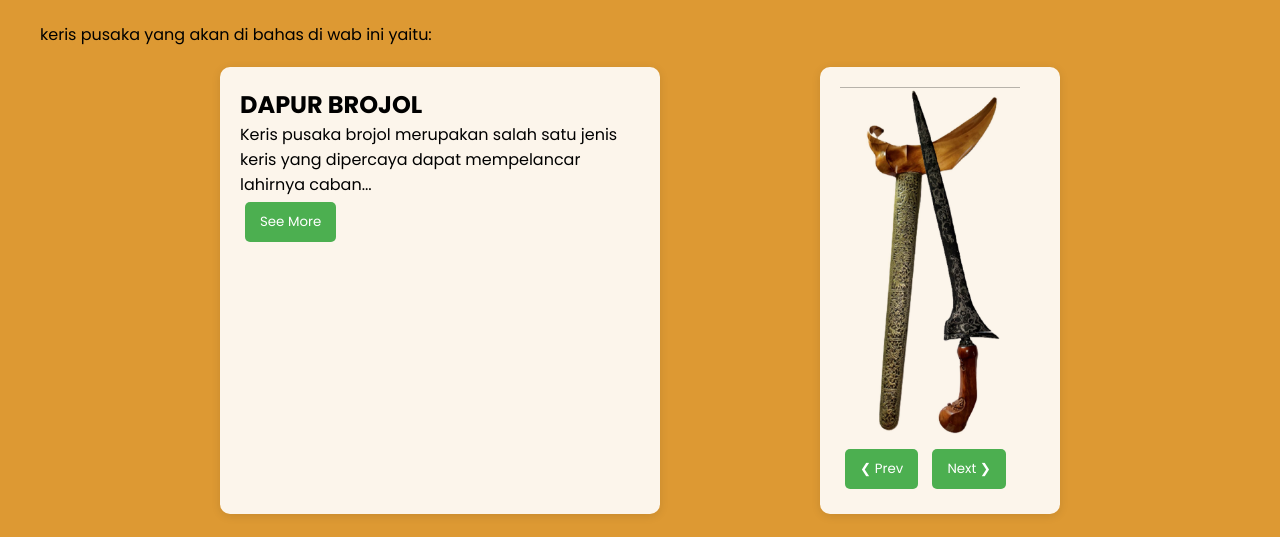
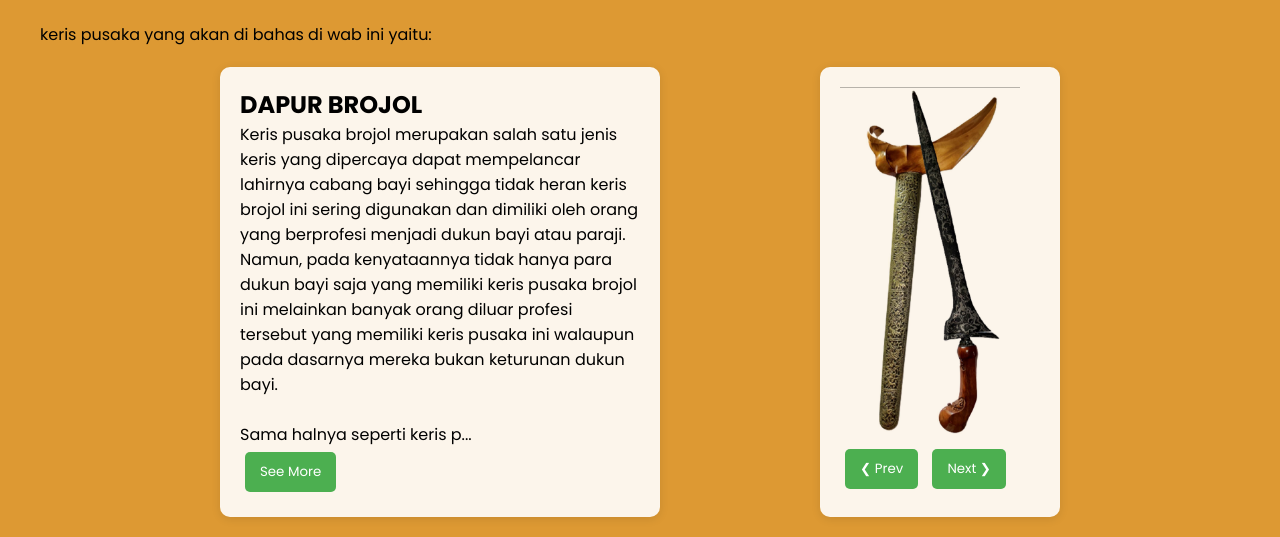
Before and after one commit to nelsenfer/Project-Web-Pusaka, a plain HTML site: page index.html in a window 1280 px wide. Shown: the part 258-795 px from the top of the page. Drawn offline with Linux system fonts and the light colour scheme; a web font is replaced by a local one.

Commit message:
bla blka

```diff
--- a/index.html
+++ b/index.html
@@ -37,6 +37,6 @@
     <footer>
         <p>&copy; 2023 Pusaka Web. All rights reserved.</p>
     </footer>
-    <script src="./js/script.js" type="module" defer></script>
+    <script src="./js/script.js"  defer></script>
 </body>
 </html>
--- a/js/librari.js
+++ b/js/librari.js
@@ -50,5 +50,3 @@ const keriss = [
     img: "/img/DAPUR BROJOL.jpg",
   },
 ];
-
-export { keriss };
--- a/js/script.js
+++ b/js/script.js
@@ -1,4 +1,55 @@
-import { keriss } from "./librari.js";
+const keriss = [
+  {
+    nama: "DAPUR BROJOL",
+    isi: "Keris pusaka brojol merupakan salah satu jenis keris yang dipercaya dapat mempelancar lahirnya cabang bayi sehingga tidak heran keris brojol ini sering digunakan dan dimiliki oleh orang yang berprofesi menjadi dukun bayi atau paraji. Namun, pada kenyataannya tidak hanya para dukun bayi saja yang memiliki keris pusaka brojol ini melainkan banyak orang diluar profesi tersebut yang memiliki keris pusaka ini walaupun pada dasarnya mereka bukan keturunan dukun bayi.<br><br>Sama halnya seperti keris pusaka pada umumnya, keris brojol juga merupakan salah satu karya buatan yang mempunyai kekuatan spiritual terutama dalam bentuk ajaran-ajaran hidup. Brojol memang identik dengan kelahiran cabang bayi didalam perut. Keris berdhapur brojol merupakan simbol dari kelahiran bayi bukan sebagai proses kelahiran itu sendiri melainkan ditujukan pada kesucian cabang bayi yang baru saja dilahirkan yaitu sebagai fitrah manusia",
+    img: "/img/DAPUR BROJOL.jpg",
+  },
+  {
+    nama: "DAPUR TILAM UPIH ",
+    isi: "TILAM SARI, adalah salah satu bentuk Dhapur keris lurus yang cukup banyak dijumpai di Pulau Jawa. Bentuk keris itu sangat serupa dengan keris dhapur Tilam Upih. Ricikan-nya adalah: Gandik Polos berukuran normal, tikel alis, pejetan, sraweyan, dan thingil berbentuk ri pandan. Menurut cerita pitutur lisan, salah satu wali-sanga, yaitu Kanjeng Sunan Kalijaga pernah menyarankan kepada pengikut-pengikut beliau, bahwa keris pusaka pertama yang harus dimiliki adalah keris dengan dapur Tilam Upih kemudian pasangannya adalah Tilam Sari. Menurut beliau keris dengan dapur ini, bisa menjadi pengikut/teman yang setia disaat suka maupun duka, disaat prihatin dan disaat jaya.<br><br>Tilam yang dalam terminologi Jawa berarti tikar yang terbuat dari anyaman daun untuk alas tidur, diistilahkan sebagai kondisi sedang tirakat/prihatin, masih tidur dengan alas yang keras, belum dengan alas yang empuk. Sedangkan Sari berarti kembang yang mempunyai filosofi luhur lambang rasa bakti terhadap orang tua, kemulyaan hidup dan keharuman nama",
+    img: "/img/DAPUR TILAM UPIH.jpg",
+  },
+  {
+    nama: "DAPUR TILAM SARI",
+    isi: "TILAM SARI, adalah salah satu bentuk Dhapur keris lurus yang cukup banyak dijumpai di Pulau Jawa. Bentuk keris itu sangat serupa dengan keris dhapur Tilam Upih. Ricikan-nya adalah: Gandik Polos berukuran normal, tikel alis, pejetan, sraweyan, dan thingil berbentuk ri pandan. Menurut cerita pitutur lisan, salah satu wali-sanga, yaitu Kanjeng Sunan Kalijaga pernah menyarankan kepada pengikut-pengikut beliau, bahwa keris pusaka pertama yang harus dimiliki adalah keris dengan dapur Tilam Upih kemudian pasangannya adalah Tilam Sari. Menurut beliau keris dengan dapur ini, bisa menjadi pengikut/teman yang setia disaat suka maupun duka, disaat prihatin dan disaat jaya. <br><br> Tilam yang dalam terminologi Jawa berarti tikar yang terbuat dari anyaman daun untuk alas tidur, diistilahkan sebagai kondisi sedang tirakat/prihatin, masih tidur dengan alas yang keras, belum dengan alas yang empuk. Sedangkan Sari berarti kembang yang mempunyai filosofi luhur lambang rasa bakti terhadap orang tua, kemulyaan hidup dan keharuman nama.",
+    img: "/img/dapur tilam.jpg",
+  },
+  {
+    nama: "Keris Empat",
+    isi: "Keris ini memiliki sejarah panjang dan sering digunakan dalam upacara adat. Banyak yang meyakini bahwa keris ini memiliki kekuatan magis.",
+    img: "/img/DAPUR BROJOL.jpg",
+  },
+  {
+    nama: "Keris Lima",
+    isi: "Keris ini dikenal dengan bilahnya yang tajam dan motif pamor yang indah. Dipercaya dapat memberikan keberanian dan keteguhan hati.",
+    img: "/img/DAPUR BROJOL.jpg",
+  },
+  {
+    nama: "Keris Enam",
+    isi: "Keris ini sering dikaitkan dengan kekuatan alam dan spiritual. Banyak yang meyakini bahwa keris ini dapat membantu pemiliknya menghadapi rintangan hidup.",
+    img: "/img/DAPUR BROJOL.jpg",
+  },
+  {
+    nama: "Keris Tujuh",
+    isi: "Keris ini memiliki bentuk yang unik dan sering digunakan sebagai pusaka keluarga. Dipercaya dapat membawa kedamaian dan harmoni.",
+    img: "/img/DAPUR BROJOL.jpg",
+  },
+  {
+    nama: "Keris Delapan",
+    isi: "Keris ini dikenal dengan kekuatan spiritualnya yang tinggi. Banyak yang meyakini bahwa keris ini dapat melindungi pemiliknya dari energi negatif.",
+    img: "/img/DAPUR BROJOL.jpg",
+  },
+  {
+    nama: "Keris Sembilan",
+    isi: "Keris ini memiliki pamor yang indah dan sering dikaitkan dengan kebijaksanaan. Dipercaya dapat membantu pemiliknya dalam menyelesaikan masalah.",
+    img: "/img/DAPUR BROJOL.jpg",
+  },
+  {
+    nama: "Keris Sepuluh",
+    isi: "Keris ini merupakan simbol kekuatan dan keteguhan. Banyak yang meyakini bahwa keris ini dapat memberikan motivasi dan semangat dalam menghadapi tantangan.",
+    img: "/img/DAPUR BROJOL.jpg",
+  },
+];
 
 // Function to generate cards
 function generateCards() {
@@ -58,7 +109,7 @@ function plusDivs(n) {
 
 function showSlide(index) {
   const keterangan = document.createElement("div");
-  const truncatedIsi = keriss[index].isi.substring(0, 100) + "..."; // Display only the first 100 characters
+  const truncatedIsi = keriss[index].isi.substring(0, 500) + "..."; // Display only the first 100 characters
   keterangan.innerHTML = `
       <h2>${keriss[index].nama}</h2>
       <p>${truncatedIsi}</p>`;
@@ -68,7 +119,6 @@ function showSlide(index) {
   const seeMore = document.createElement("button");
   seeMore.innerHTML = "See More";
   seeMore.addEventListener("click", () => {
-    // Update the URL and reload the page to call displayKerisDetails
     window.location.href = `./html/detail.html?nama=${encodeURIComponent(
       keriss[index].nama
     )}`;
@@ -136,9 +186,3 @@ function searchKeris() {
 
 // Event listener for search input
 document.getElementById("search-input").addEventListener("input", searchKeris);
-
-// Expose the plusDivs function to the global scope
-window.plusDivs = plusDivs;
-
-//see more
-function seeMore() {}
```
Also changed, not shown: html/detail.html (+1 -1 lines), img/DAPUR TILAM UPIH.jpg (added).
